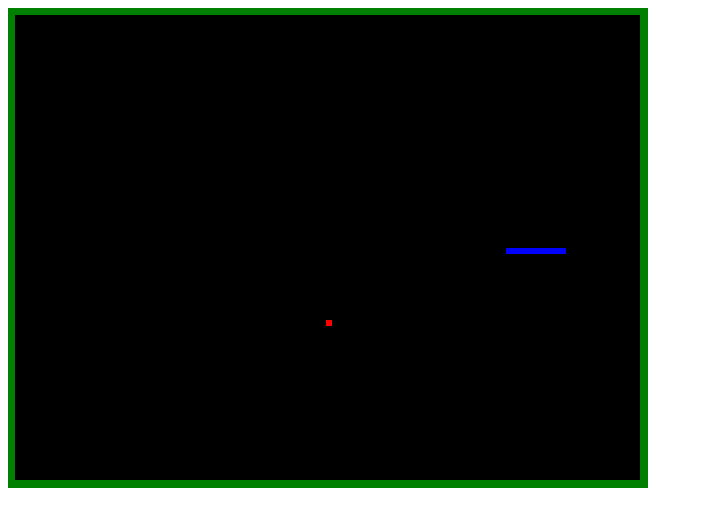
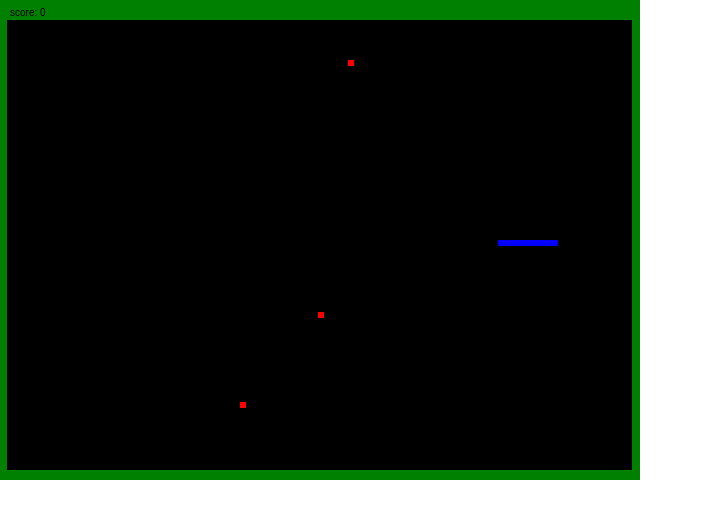
Before and after one commit to orangemarques/snakejs, a plain HTML site: page index.html in a window 1280 px wide. Shown: the whole page, without its empty margins (0-711 px from the left). Drawn offline with Linux system fonts and the light colour scheme.

Commit message:
score adicionado

```diff
--- a/index.html
+++ b/index.html
@@ -1,4 +1,14 @@
-<canvas id="mainScreen" width="640" height="480"></canvas>
+<html>
+<style>
+    body {
+        margin: 0;
+        overflow: hidden;
+    }
+</style>
+<body>
+    <canvas id="mainScreen" width="640" height="480"></canvas>
+</body>
+</html>
 
 <script>
     let px = 42;
@@ -7,6 +17,7 @@
     let p2y = 240;
     let xv = yv = 0;
     let x2v = y2v = 0;
+    let score = 0;
     let ctx = null;
 
     let tailCount = 0;
@@ -19,10 +30,11 @@
         ctx.fillRect(0, 0, 640, 480);
 
         ctx.fillStyle = "black";
-        ctx.fillRect(7, 7, 625, 465);
+        ctx.fillRect(7, 20, 625, 450);
 
         plotFood();
         plotTail();
+        scoreDraw(0);
 
         document.addEventListener("keydown", keyPush);
         xv = 6;
@@ -35,7 +47,7 @@
         result = Math.floor(Math.random() * (max - min)) + min;
 
         if (result % 6 != 0) {
-            for (i = 0; i < 7; i++) {
+            for (i = 0; i < 6; i++) {
                 result++;
 
                 if (result % 6 == 0) {
@@ -45,6 +57,18 @@
         }
 
         return result;
+    }
+
+    function scoreDraw(scoreValue) {
+        score += scoreValue;
+
+        ctx.fillStyle = "green";
+        ctx.fillRect(0, 0, 640, 20);
+
+        ctx.fillStyle = "black";
+        var lineHeight = 15;
+        var drawTextOutY = 16;
+        ctx.fillText("score: " + score,10,drawTextOutY);
     }
 
     function game() {
@@ -61,6 +85,7 @@
         }
 
         if (p[0] == 255 && p[1] == 0 && p[2] == 0) {
+            scoreDraw(10);
             plotFood();
             tailCount = 6;
         }
@@ -118,9 +143,9 @@
     function plotFood() {
         ctx.fillStyle = "red";
 
-        //for (let i=0; i<3; i++) {
-        ctx.fillRect(getRandomInt(50, 600), getRandomInt(40, 470), 6, 6);
-        //}
+        for (let i=0; i<3; i++) {
+            ctx.fillRect(getRandomInt(50, 600), getRandomInt(40, 470), 6, 6);
+        }
     }
 
     function keyPush(evt) {
```
